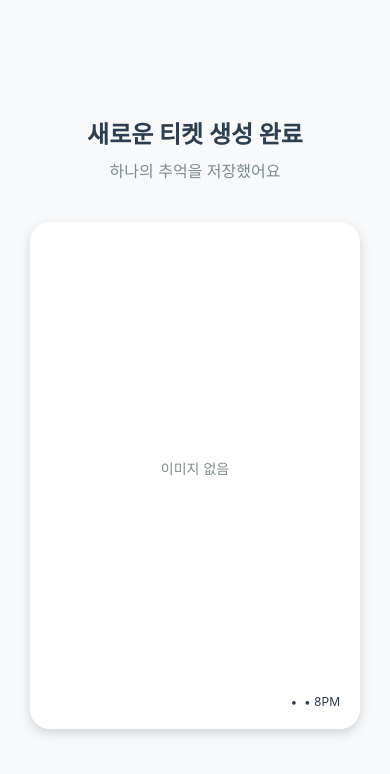
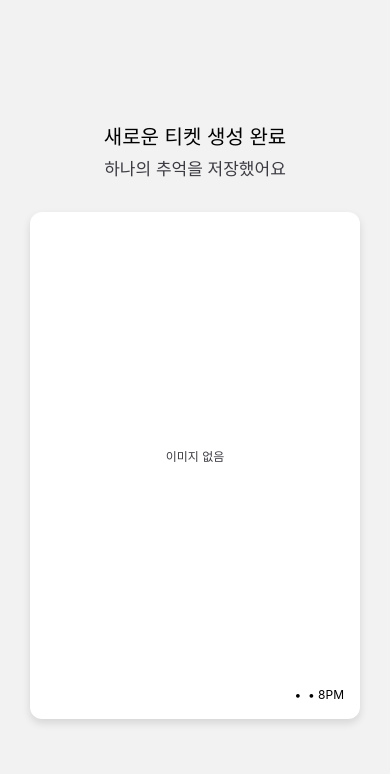
Before and after one commit to CodeManD00/Record-FE, a React Native app: screen /TicketComplete in a window 390 px wide. Shown: the top 774 px of the page. Built offline with nearby package versions, Linux system fonts and the light colour scheme; what react-native, react-native-calendars would draw is missing.

Commit message:
1202 - 완성 티켓 디자인 수정(최종)

```diff
--- a/src/pages/add-ticket/TicketCompletePage.tsx
+++ b/src/pages/add-ticket/TicketCompletePage.tsx
@@ -259,29 +259,26 @@ const TicketCompletePage: React.FC<TicketCompletePageProps> = ({ navigation, rou
 };
 
 const styles = StyleSheet.create({
-  container: { flex: 1, backgroundColor: '#F8F9FA' },
-  content: { flex: 1, alignItems: 'center', justifyContent: 'center', paddingHorizontal: 20 },
-  title: { fontSize: 24, fontWeight: 'bold', color: '#2C3E50', textAlign: 'center', marginBottom: 8 },
-  subtitle: { fontSize: 16, color: '#7F8C8D', textAlign: 'center', marginBottom: 40 },
+  container: { flex: 1, backgroundColor: Colors.secondarySystemBackground },
+  content: { flex: 1, alignItems: 'center', justifyContent: 'center', paddingHorizontal: Spacing.xl },
+  title: { ...Typography.title3, fontWeight: '400', color: Colors.label, textAlign: 'center', marginBottom: Spacing.sm },
+  subtitle: { ...Typography.body, color: Colors.secondaryLabel, textAlign: 'center', marginBottom: Spacing.xxxl },
 
   ticketCard: {
     width: width - 60,
     height: height * 0.6,
-    backgroundColor: '#ffffff',
-    borderRadius: 20,
+    backgroundColor: Colors.systemBackground,
+    borderRadius: BorderRadius.xl,
     position: 'relative',
     overflow: 'hidden',
-    shadowColor: '#000',
-    shadowOffset: { width: 0, height: 4 },
-    shadowOpacity: 0.15,
-    shadowRadius: 12,
+    ...Shadows.large,
   },
 
-  ticketHeader: { padding: 20 },
-  ticketHeaderText: { fontSize: 18, fontWeight: 'bold', color: '#2C3E50', letterSpacing: 2 },
+  ticketHeader: { padding: Spacing.lg },
+  ticketHeaderText: { ...Typography.headline, fontWeight: '400', color: Colors.label, letterSpacing: 2 },
 
-  ticketMain: { flex: 1, justifyContent: 'center', alignItems: 'center', paddingHorizontal: 20 },
-  ticketImage: { width: '100%', height: '100%', borderRadius: 12 },
+  ticketMain: { flex: 1, justifyContent: 'center', alignItems: 'center', paddingHorizontal: Spacing.lg },
+  ticketImage: { width: '100%', height: '100%', borderRadius: BorderRadius.lg },
 
   ticketPlaceholder: {
     width: '100%',
@@ -289,12 +286,12 @@ const styles = StyleSheet.create({
     justifyContent: 'center',
     alignItems: 'center',
     backgroundColor: 'rgba(255, 255, 255, 0.1)',
-    borderRadius: 12,
+    borderRadius: BorderRadius.lg,
   },
-  noImageText: { fontSize: 14, color: '#7F8C8D' },
+  noImageText: { ...Typography.caption1, color: Colors.secondaryLabel },
 
-  ticketFooter: { padding: 20, alignItems: 'flex-end' },
-  footerSubtext: { fontSize: 12, color: '#2C3E50' },
+  ticketFooter: { padding: Spacing.lg, alignItems: 'flex-end' },
+  footerSubtext: { ...Typography.caption1, color: Colors.label },
 });
 
 export default TicketCompletePage;
```
